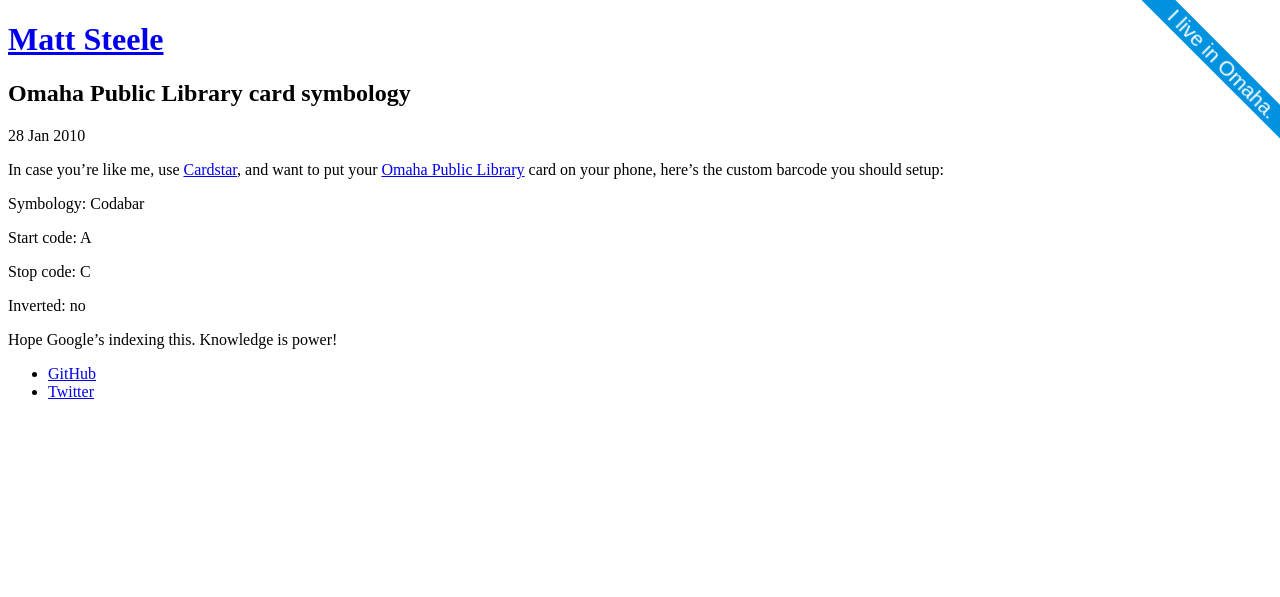
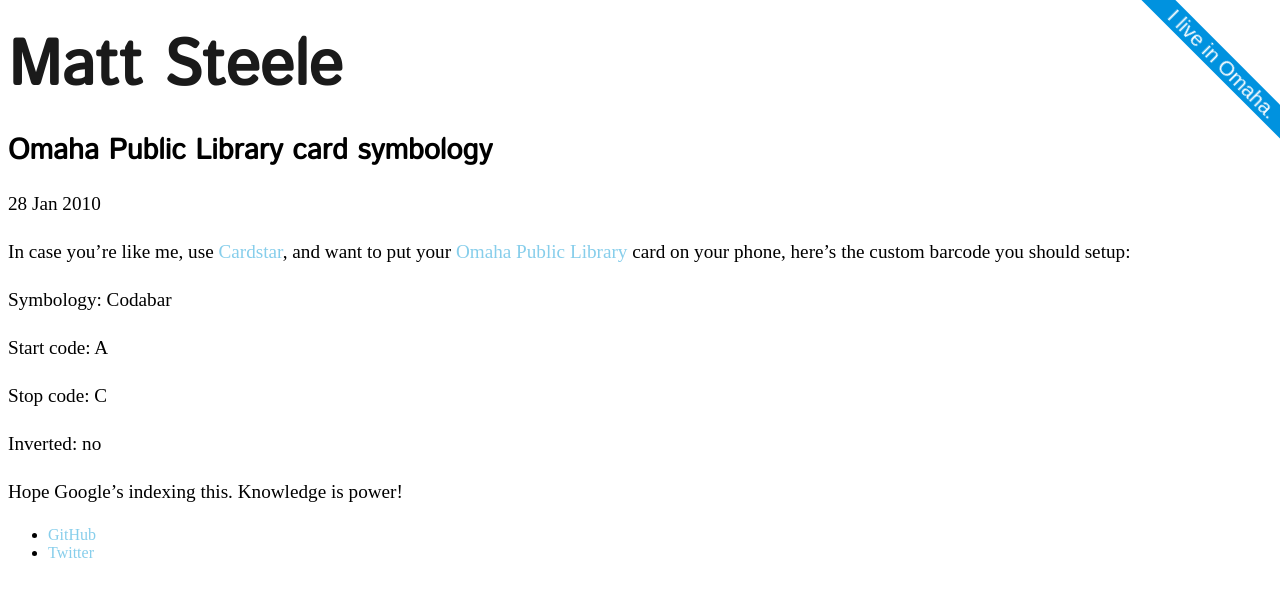
Before and after one commit to mattdsteele/steele.blue, a Jekyll site: the page built from _posts/2010-01-28-omaha-public-library-card-symbology.markdown, in a window 1280 px wide. Shown: the top 597 px of the page. Built offline with Jekyll 4.4.1, drawn with Linux system fonts in a browser that asks for light colours; some web fonts are replaced; Markdown is read by kramdown in place of the engine named in the settings.

Commit message:
I don't know how to design

```diff
--- a/_layouts/default.html
+++ b/_layouts/default.html
@@ -7,6 +7,8 @@
         <meta name="viewport" content="width=device-width">
 
         <!-- syntax highlighting CSS -->
+        <link href='http://fonts.googleapis.com/css?family=Enriqueta' rel='stylesheet' type='text/css'>
+        <link href='http://fonts.googleapis.com/css?family=Istok+Web' rel='stylesheet' type='text/css'>
         <link rel="stylesheet" href="/css/syntax.css">
 
         <!-- Custom CSS -->
--- a/_posts/2013-06-19-diving-into-the-device-api.markdown
+++ b/_posts/2013-06-19-diving-into-the-device-api.markdown
@@ -13,7 +13,7 @@
     22:21:58";}
   _elasticsearch_indexed_on: '2013-06-19 21:46:31'
 ---
-I recently read Tim Wright's <a style="font-size:13px;" href="http://alistapart.com/article/environmental-design-with-the-device-api">article on A List Apart</a> detailing the Device API; a collection of W3C standards that let you obtain access to a number of hardware sensors.
+I recently read Tim Wright's <a href="http://alistapart.com/article/environmental-design-with-the-device-api">article on A List Apart</a> detailing the Device API; a collection of W3C standards that let you obtain access to a number of hardware sensors.
 
 I found this fascinating, and had to try them out. <strong>Here's what I've learned</strong>.
 
--- a/css/main.css
+++ b/css/main.css
@@ -1,3 +1,26 @@
+.iliveinomaha {
+  position: fixed;
+  top: 0;
+  right: 0;
+  width: 15em;
+}
+
+.iliveinomaha a {
+  text-decoration: none;
+}
+
+.iliveinomaha span {
+  -webkit-transform: translateY(2.5em) translateX(3em) rotate(45deg);
+  -ms-transform: translateY(2.5em) translateX(3em) rotate(45deg);
+  transform: translateY(2.5em) translateX(3em) rotate(45deg);
+  display: block;
+  text-align: center;
+  background: #0092DF;
+  font-family: Arial, Helvetica, clean, sans-serif;
+  font-size: 1.3em;
+  color: white;
+}
+
 /* Basic resets */
 
 * {
@@ -28,6 +51,61 @@
   height: 100%;
 }
 
+.iliveinomaha {
+  position: fixed;
+  top: 0;
+  right: 0;
+  width: 15em;
+}
+
+.iliveinomaha a {
+  text-decoration: none;
+}
+
+.iliveinomaha span {
+  -webkit-transform: translateY(2.5em) translateX(3em) rotate(45deg);
+  -ms-transform: translateY(2.5em) translateX(3em) rotate(45deg);
+  transform: translateY(2.5em) translateX(3em) rotate(45deg);
+  display: block;
+  text-align: center;
+  background: #0092DF;
+  font-family: Arial, Helvetica, clean, sans-serif;
+  font-size: 1.3em;
+  color: white;
+}
+
+body {
+  font-family: 'Enriqueta', serif;
+}
+
+body a {
+  text-decoration: none;
+  color: skyblue;
+}
+
+body a:hover {
+  text-decoration: underline;
+}
+
+.title a {
+  color: #1a1a1a;
+  font-size: 2em;
+}
+
+h1,
+h2,
+h3,
+h4,
+h5,
+h6 {
+  font-family: 'Istok Web', sans-serif;
+}
+
+.main {
+  font-size: 1.2em;
+  line-height: 150%;
+}
+
 /* Blog structure */
 
 .posts {
@@ -55,26 +133,3 @@
 .posts .blog-date:before {
   content: " - ";
 }
-
-.iliveinomaha {
-  position: fixed;
-  top: 0;
-  right: 0;
-  width: 15em;
-}
-
-.iliveinomaha a {
-  text-decoration: none;
-}
-
-.iliveinomaha span {
-  -webkit-transform: translateY(2.5em) translateX(3em) rotate(45deg);
-  -ms-transform: translateY(2.5em) translateX(3em) rotate(45deg);
-  transform: translateY(2.5em) translateX(3em) rotate(45deg);
-  display: block;
-  text-align: center;
-  background: #0092DF;
-  font-family: Arial, Helvetica, clean, sans-serif;
-  font-size: 1.3em;
-  color: white;
-}
```
Also changed, not shown: css/iliveinomaha.less (added, +18 -0 lines), css/main.less (+28 -20 lines).
